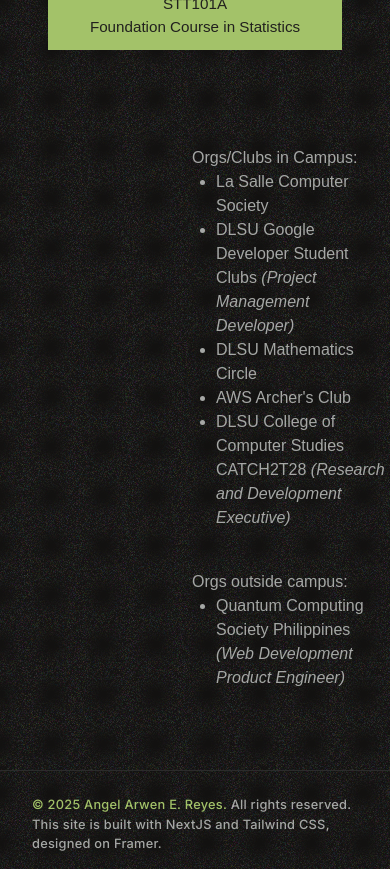
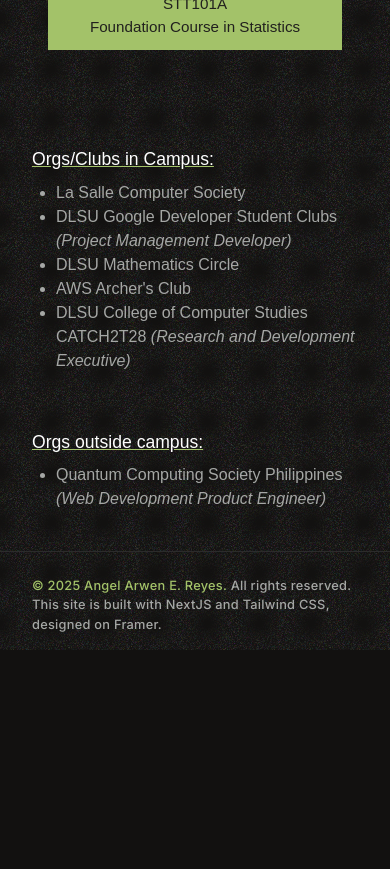
Before and after one commit to angele34/personal-website, a Next.js app: page /school in a window 390 px wide. Shown: the part 1240-2109 px from the top of the page. After the commit the page ends 1890 px from the top, so only its background shows below. Built offline with nearby package versions, Linux system fonts and the light colour scheme; a web font is replaced by a local one.

Commit message:
Add responsive breakpoints

```diff
--- a/src/app/school/page.tsx
+++ b/src/app/school/page.tsx
@@ -72,9 +72,9 @@
 
 
 
-  <div className="text-content-color text-left pt-4 pl-48 pb-10">
-    <p>Orgs/Clubs in Campus:</p>
-    <ul className="list-disc pl-6">
+      <div className="text-content-color text-left pt-4 xl:pl-48 lg:pl-16 md:pl-16 md:pr-16 pb-10 sm:pl-12 xs:pl-8 sm:pr-8 xs:pr-8">
+        <p className="text-white" style={{ textDecoration: 'underline', textDecorationColor: '#A3C269', fontSize: '1.1rem'}}>Orgs/Clubs in Campus:</p>
+        <ul className="list-disc pl-6 pt-2">
           <li>La Salle Computer Society</li>
           <li>
             DLSU Google Developer Student Clubs <span className="italic">(Project Management Developer)</span>
@@ -87,14 +87,12 @@
         </ul>
       </div>
 
-  <div className="text-content-color text-left pl-48 pb-20">
-    <p>Orgs outside campus:</p>
-    <ul className="list-disc pl-6">
+      <div className="text-content-color text-left pt-4 xl:pl-48 lg:pl-16 md:pl-16 md:pr-16 pb-10 sm:pl-12 xs:pl-8 sm:pr-8 xs:pr-8">
+        <p className="text-white" style={{ textDecoration: 'underline', textDecorationColor: '#A3C269', fontSize: '1.1rem' }}>Orgs outside campus:</p>
+        <ul className="list-disc pl-6 pt-2">
           <li>Quantum Computing Society Philippines <span className="italic">(Web Development Product Engineer)</span></li>
         </ul>
       </div>
-
-
           <div className="bottom-0 w-full z-10">
             <Footer />
           </div>
--- a/src/components/hero.tsx
+++ b/src/components/hero.tsx
@@ -64,7 +64,7 @@
               md:mb-6
               tracking-wider
               '>
-              Hi! I&apos;m Angel, a student at DLSU majoring in Computer Science. You can read more about the things I&apos;m currently involved with in the School section.
+              Hi! I&apos;m Arwen, a student at DLSU majoring in Computer Science. You can read more about the things I&apos;m currently involved with in the School section.
             </p>
             <p className='  text-content-color
               font-instrument_sans
```
Lines whose indentation alone changed are shown as unchanged.
